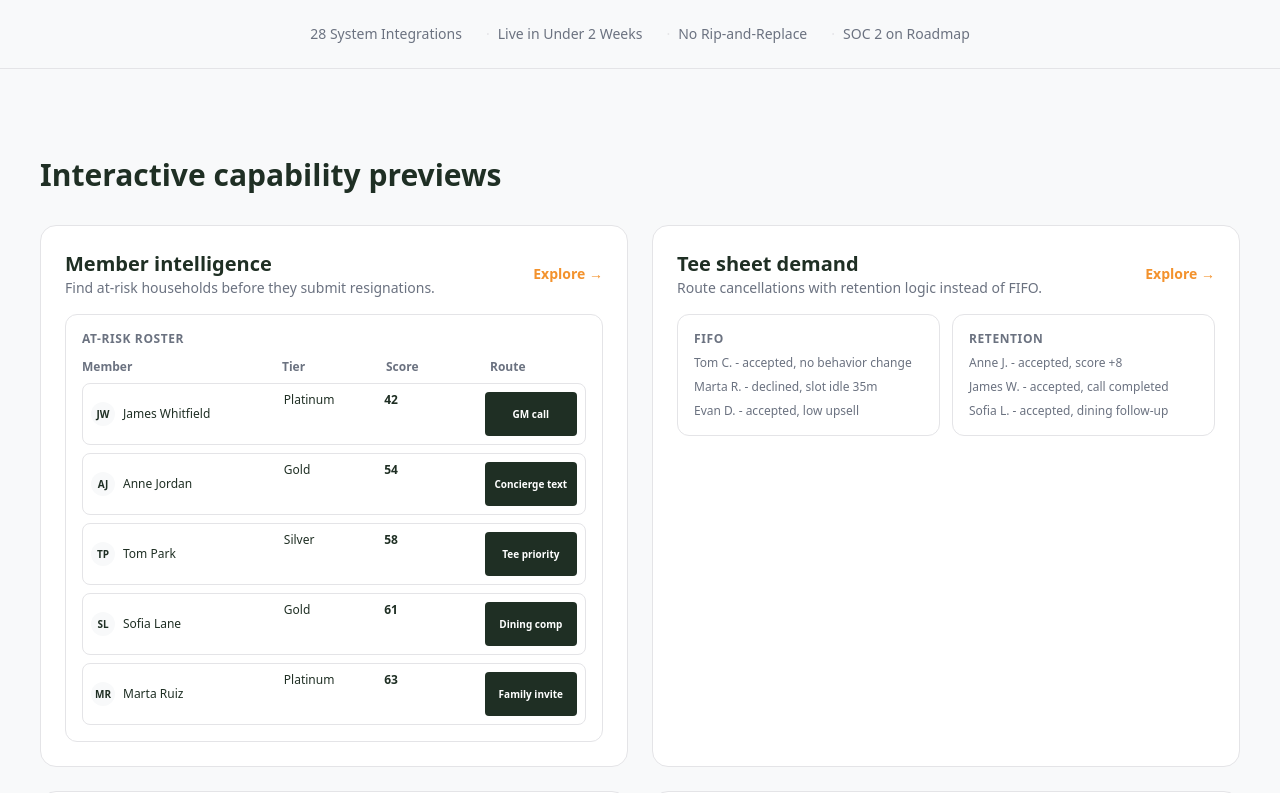
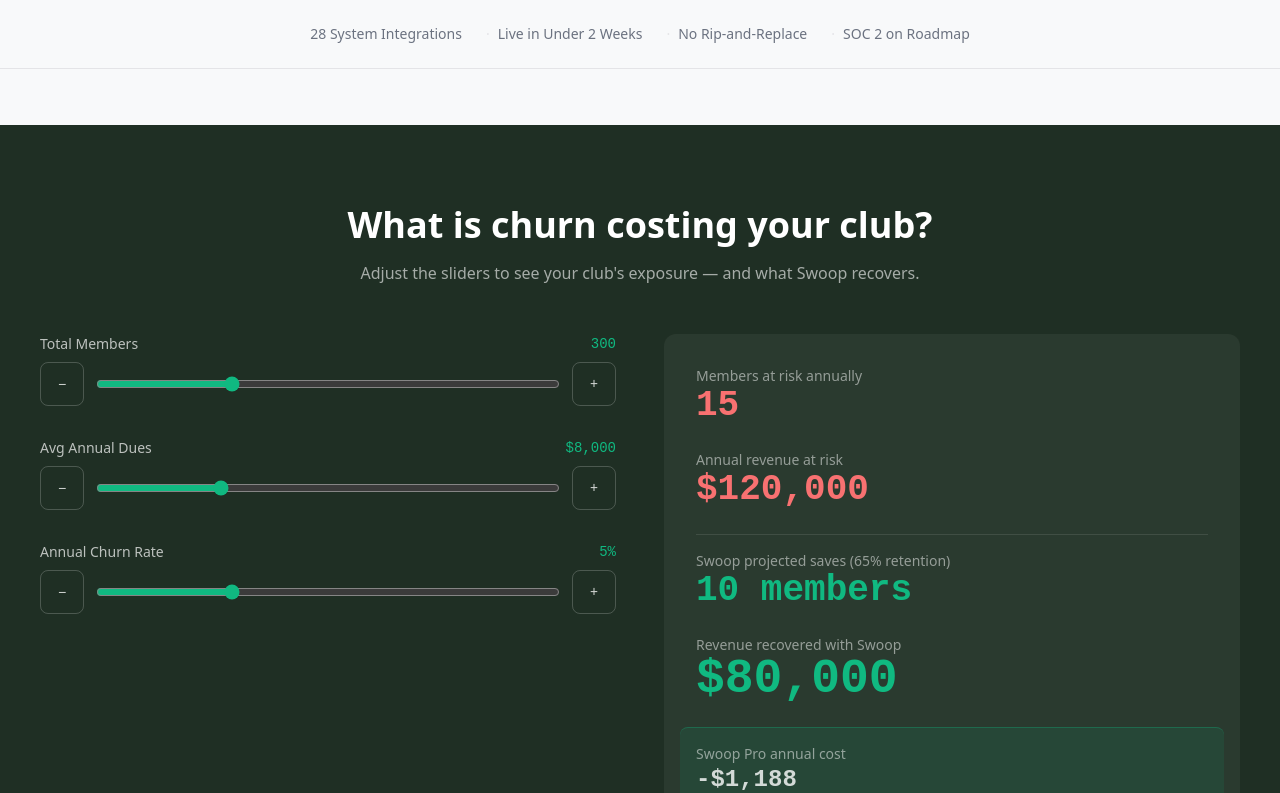
Before and after one commit to ty-hayes-82/swoop-member-intelligence-website, a Next.js app: page / in a window 1280 px wide. Shown: the part 2440-3233 px from the top of the page. Built offline with nearby package versions, Linux system fonts and the light colour scheme.

Commit message:
feat: surface roi calculator on homepage

```diff
--- a/app/page.jsx
+++ b/app/page.jsx
@@ -8,6 +8,7 @@ import ProductWalkthroughHero from '@/components/ProductWalkthroughHero'
 import VideoPlaceholder from '@/components/VideoPlaceholder'
 import MorningBriefingPreview from '@/components/MorningBriefingPreview'
 import TestimonialHighlight from '@/components/TestimonialHighlight'
+import RoiCalculator from '@/components/RoiCalculator'
 import {
   AtRiskRosterMock,
   RoutingComparisonMock,
@@ -169,6 +170,8 @@ export default function HomePage() {
 
       <TrustStrip />
 
+      <RoiCalculator />
+
       <section className="px-6 py-8">
         <div className="mx-auto max-w-container">
           <h2 className="text-3xl font-bold">Interactive capability previews</h2>
```
